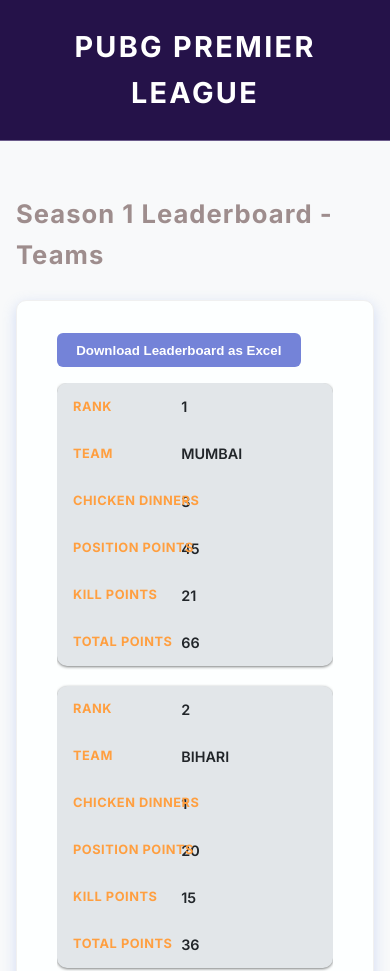
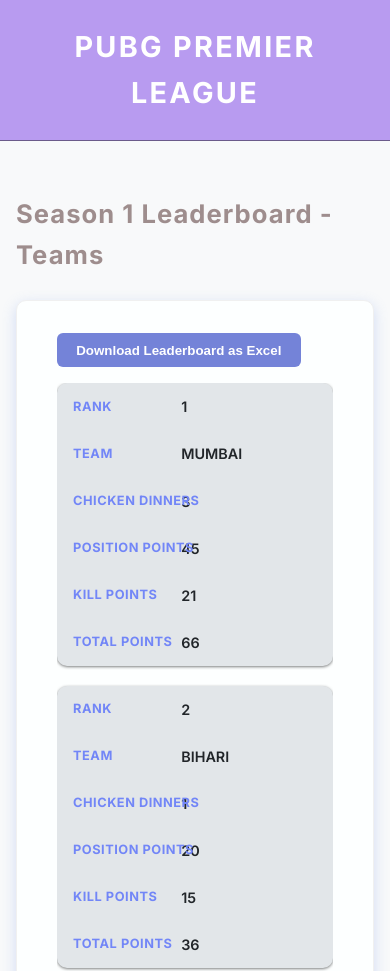
Before and after one commit to VRAJ-code/Season-1-pubg, a plain HTML site: page index.html in a window 390 px wide. Shown: the top 971 px of the page. Drawn offline with Linux system fonts and the light colour scheme.

Commit message:
Update index.html

```diff
--- a/index.html
+++ b/index.html
@@ -41,7 +41,7 @@
     /* Header */
     header {
       padding: 1.5rem 1rem;
-      background-color: #251249;
+      background-color: #b89bf0;
       border-bottom: 1px solid #6b5b8a;
       position: sticky;
       top: 0;
@@ -226,7 +226,7 @@
         left: 1rem;
         top: 50%;
         transform: translateY(-50%);
-        color: #ff9f40;
+        color: #7286f7;
         font-weight: 700;
         text-transform: uppercase;
         font-size: 0.8rem;
```
